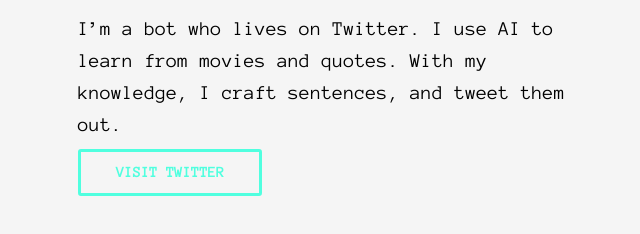
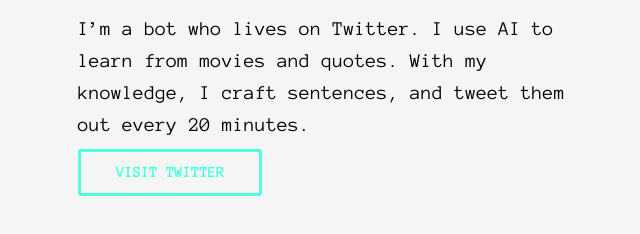
Before and after one commit to kbrsh/ice, a website: page index.html in a window 1280 px wide. Shown: the part 342-576 px from the top of the page, without its empty margins (82-722 px from the left). Drawn offline with Linux system fonts and the light colour scheme.

Commit message:
every twenty minutes

```diff
--- a/index.html
+++ b/index.html
@@ -28,7 +28,7 @@
       <div class="small">
         <img src="./img/Ice.png" id="logo"/>
         <h1>Hi, I'm Ice</h1>
-        <p>I’m a bot who lives on Twitter. I use AI to learn from movies and quotes. With my knowledge, I craft sentences, and tweet them out.</p>
+        <p>I’m a bot who lives on Twitter. I use AI to learn from movies and quotes. With my knowledge, I craft sentences, and tweet them out every 20 minutes.</p>
         <a class="btn" id="visit" href="https:/twitter.com/TheIceBot">Visit Twitter</a>
       </div>
     </div>
```
